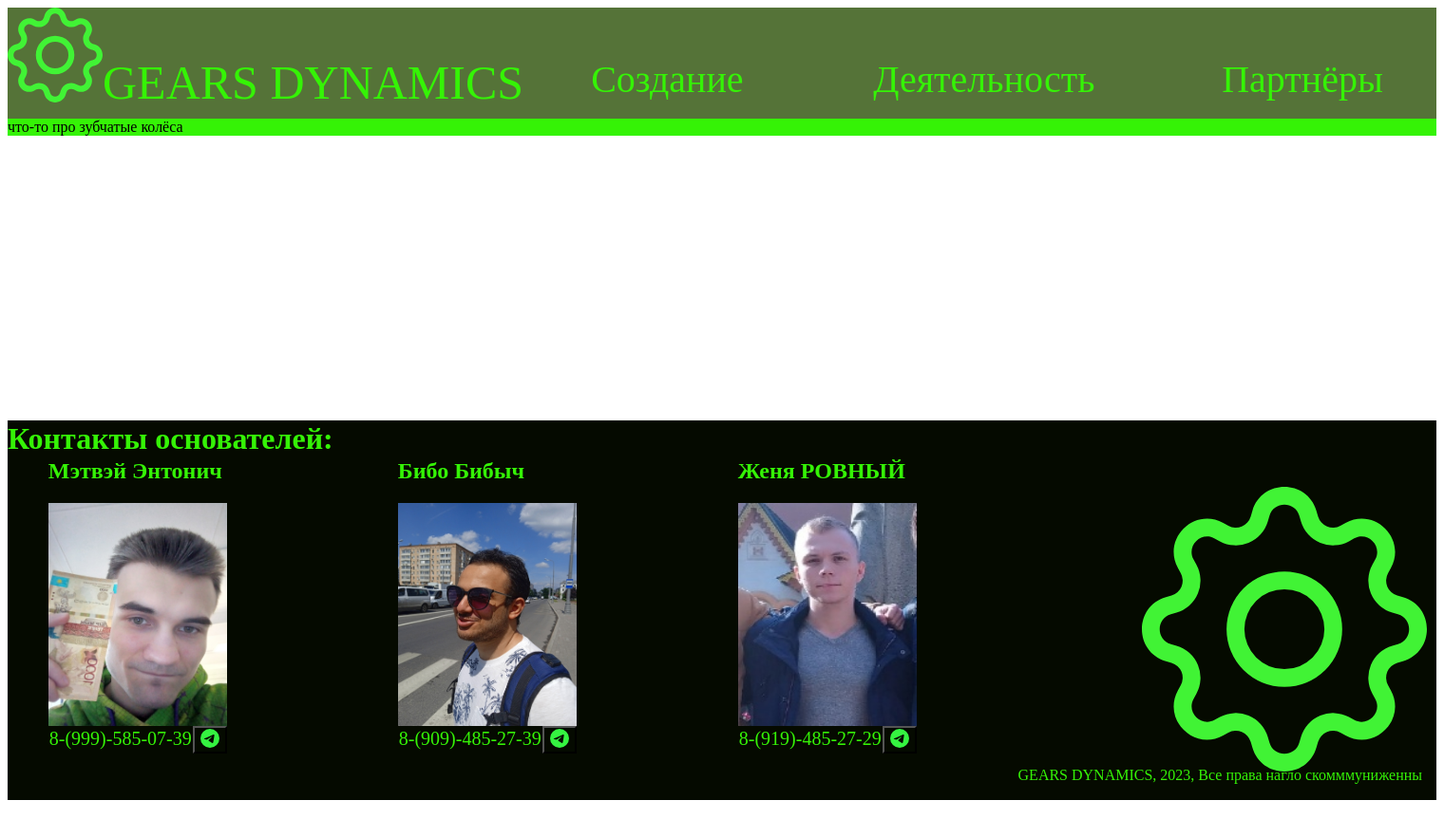
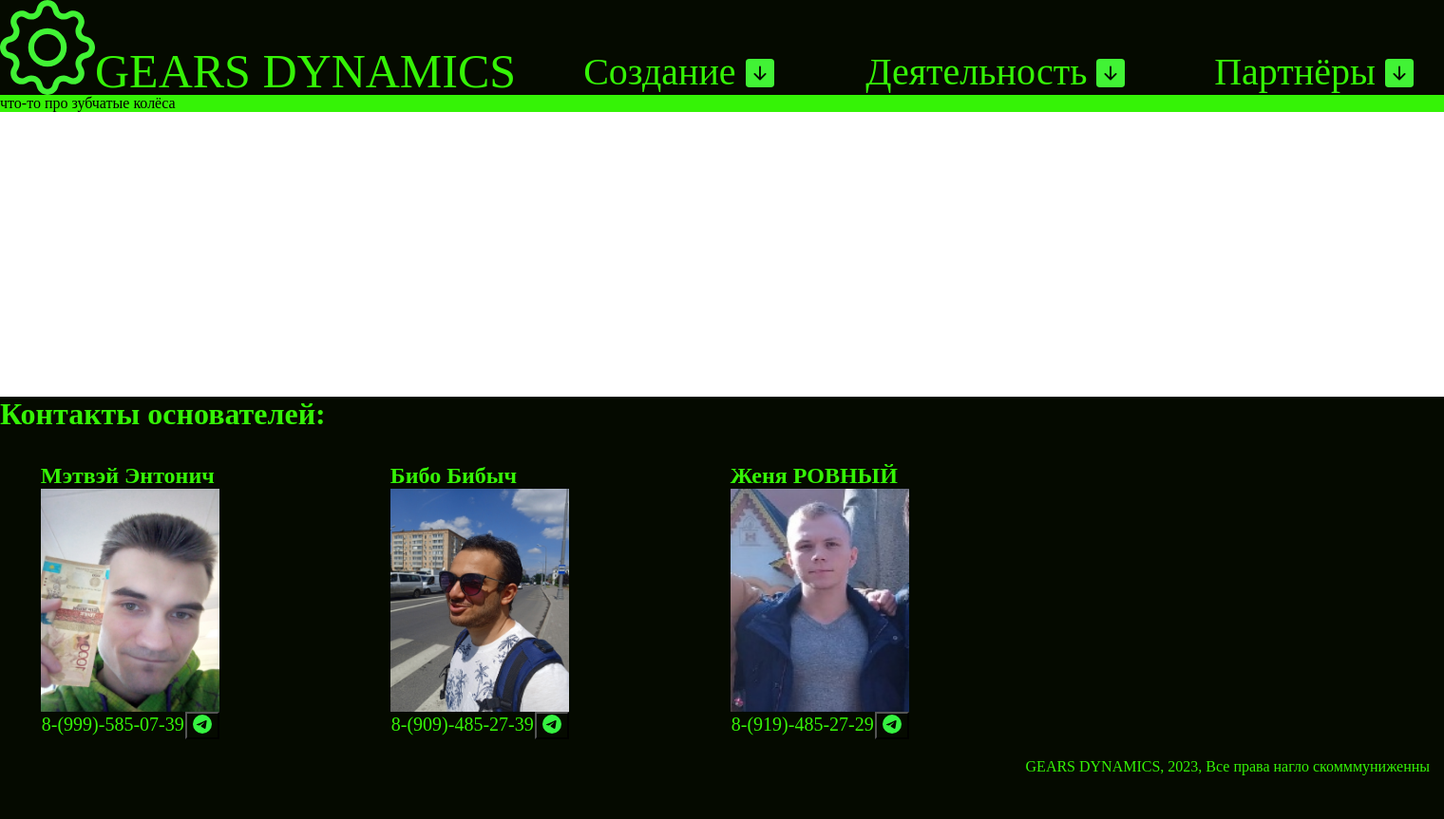
Before and after one commit to matwill00/study1, a Django app: page /gears/ in a window 1520 px wide. Shown: the whole page at 95% size. After the commit the page ends 817 px from the top, so only its background shows below. Run offline with Django 4.2, Linux system fonts and the light colour scheme.

Commit message:
fixed problem with margin

```diff
--- a/mysite/mysite/urls.py
+++ b/mysite/mysite/urls.py
@@ -22,4 +22,5 @@ urlpatterns = [
     path('gears/', index.gears),
     path('rack_neck/', index.rack_neck),
     path('worm_gears/', index.worm_gears),
+    path('check/', index.check),
 ]
--- a/mysite/pools/controllers/index.py
+++ b/mysite/pools/controllers/index.py
@@ -16,3 +16,7 @@ def rack_neck(request):
 
 def worm_gears(request):
     return render(request, 'worm_gears.html', {})
+
+
+def check(request):
+    return render(request, 'check.html', {})
--- a/mysite/pools/static/pools/css/style_main.css
+++ b/mysite/pools/static/pools/css/style_main.css
@@ -1,6 +1,16 @@
+* {
+    margin: 0;
+}
+.icon_arrow {
+    height: 30px;
+    width: 30px;
+    position: relative;
+    top: 10px;
+    left: 10px;
+}
 
 .header {
-    background: #557338;
+    background: #050a00;
     height: 100%;
     width: 100%;
     display: flex;
@@ -15,7 +25,7 @@
     height: 400px;
     width: 100%;
     display: flex;
-    flex-flow: row nowrap;
+    flex-flow: row;
 }
 
 .body_content {
@@ -36,7 +46,7 @@
 }
 
 .Name {
-    top: 20px;
+    top: 50px;
     position: relative;
     cursor: default;
     font-family: serif;
@@ -94,7 +104,7 @@
     position: relative;
     left: -60px;
     z-index: 2;
-    top: -32px;
+    top: -29px;
 }
 
 .headers2:hover .headers_hover {
@@ -102,7 +112,7 @@
     position: relative;
     left: -40px;
     z-index: 2;
-    top: -32px;
+    top: -29px;
 }
 
 .headers3:hover .headers_hover {
@@ -111,16 +121,17 @@
     z-index: 2;
     width: 250px;
     left: -30px;
-    top: -10px;
+    top: -8px;
     padding: 100% 0;
 }
 
 .headers {
+    display: flex;
+    flex-flow: row;
     position: relative;
     cursor: pointer;
     font-family: serif;
     font-style: normal;
-    display: inline-block;
     transition: transform .8s ease-in-out;
     color: #35f306;
     font-weight: 400;
@@ -219,12 +230,12 @@ a:hover {
 
 .footer_name {
     position: relative;
-    top: -20px;
 }
 
 .matvey {
     position: relative;
-    top: 20px;
+    height: 250px;
+    top: 70px;
     left: -300px;
     display: flex;
     flex-flow: column;
@@ -233,7 +244,7 @@ a:hover {
 .under_matvey {
     position: relative;
     display: flex;
-    flex-flow: row nowrap;
+    flex-flow: row;
     font-size: 20px;
 }
 
@@ -243,7 +254,8 @@ a:hover {
 
 .bebo {
     position: relative;
-    top: 20px;
+    height: 250px;
+    top: 70px;
     left: -120px;
     display: flex;
     flex-flow: column;
@@ -252,13 +264,14 @@ a:hover {
 .under_bebo {
     position: relative;
     display: flex;
-    flex-flow: row nowrap;
+    flex-flow: row;
     font-size: 20px;
 }
 
 .zheka {
     position: relative;
-    top: 20px;
+    height: 250px;
+    top: 70px;
     left: 50px;
     display: flex;
     flex-flow: column;
@@ -267,17 +280,10 @@ a:hover {
 .under_zheka {
     position: relative;
     display: flex;
-    flex-flow: row nowrap;
+    flex-flow: row;
     font-size: 20px;
 }
 
-.footer_logo {
-    position: absolute;
-    right: 10px;
-    bottom: 30px;
-    width: 300px;
-    height: 300px;
-}
 
 .rights {
     position: absolute;
--- a/mysite/pools/templates/index.html
+++ b/mysite/pools/templates/index.html
@@ -10,7 +10,10 @@
     <img src="{% static 'pools/svg/gear-custom.svg' %}" class="icon">
     <h1 class="Name">GEARS DYNAMICS</h1>
     <div class="headers1">
-        <span class="headers">Создание</span>
+        <span class="headers">
+            Создание
+            <img src="{% static 'pools/svg/arrow-down-square-fill-custom.svg' %}" class="icon_arrow">
+        </span>
         <div class="headers_hover"><p class="headers_content">
             <img src="{% static 'pools/jpg/ангар.jpg' %}" alt="" width="330">
             Компания была основана в 2002 году тремя коллегами по цеху:
@@ -21,15 +24,22 @@
         </div>
     </div>
     <div class="headers2">
-        <span class="headers">Деятельность</span>
-        <div class="headers_hover"><p class="headers_content"><img src="{% static 'pools/jpg/шестерни.jpg' %}" alt="" width="330">
+        <span class="headers">
+            Деятельность
+            <img src="{% static 'pools/svg/arrow-down-square-fill-custom.svg' %}" class="icon_arrow">
+        </span>
+        <div class="headers_hover"><p class="headers_content"><img src="{% static 'pools/jpg/шестерни.jpg' %}" alt=""
+                                                                   width="330">
             Компания занимается производством зубчатых колёс, реек,
             червячных пар точно по всем требованиям и чертежу клиента в соответствии с ГОСТ и международными
             стандартами.</p>
         </div>
     </div>
     <div class="headers3">
-        <span class="headers">Партнёры</span>
+        <span class="headers">
+            Партнёры
+            <img src="{% static 'pools/svg/arrow-down-square-fill-custom.svg' %}" class="icon_arrow">
+        </span>
         <div class="headers_hover">
             <ul class="headers_links">
                 <img src="{% static 'pools/jpg/Данил.jpg' %}" alt="" height="250" width="200">
@@ -56,11 +66,10 @@
             <img src="{% static 'pools/gif/Worm_Gear.gif' %}" alt="" height="300">
         </div>
     </div>
+    </body>
 {% endblock %}
-</body>
 <footer class="footer">
     <h1 class="footer_name">Контакты основателей:</h1>
-    <img src="{% static 'pools/svg/gear-custom.svg' %}" class="footer_logo">
     <p class="rights">GEARS DYNAMICS, 2023, Все права нагло скомммуниженны</p>
     <div class="matvey">
         <h2>Мэтвэй Энтонич</h2>
```
Also changed, not shown: mysite/pools/templates/check.html (added, +28 -0 lines), mysite/pools/static/pools/svg/arrow-down-square-fill-custom.svg (added).
